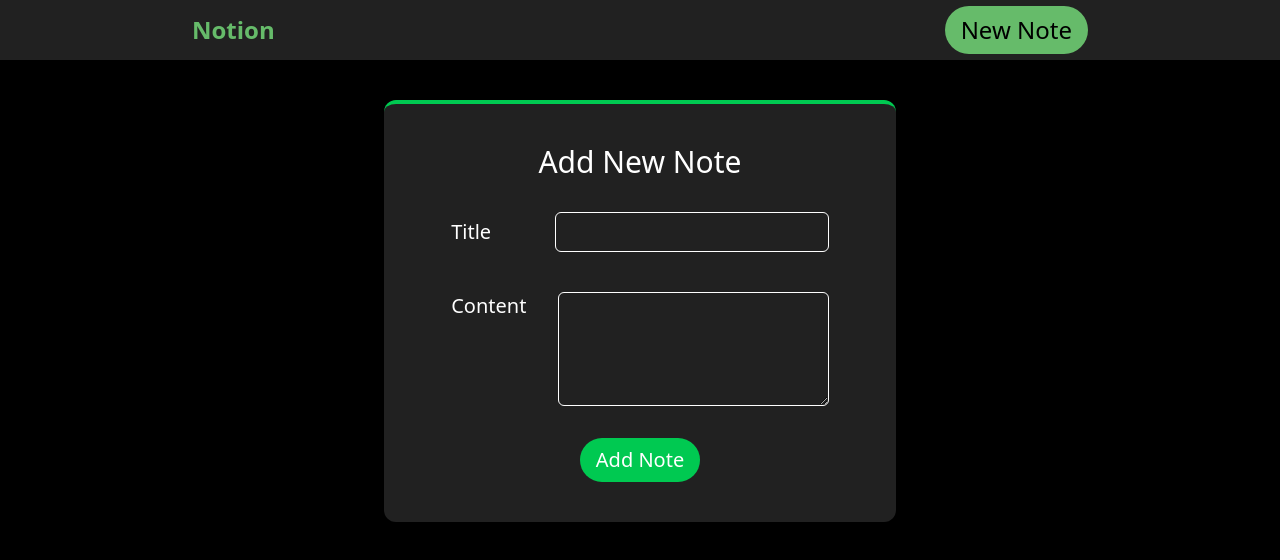
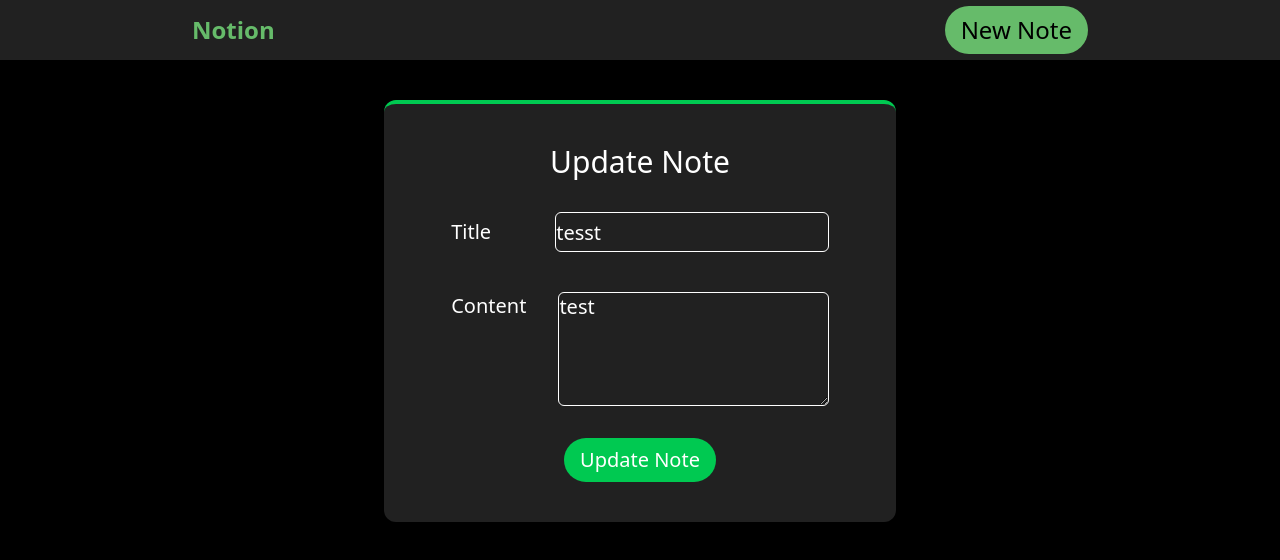
Before and after one commit to Huywb/NotionApp, a React (Vite) app in the folder frontend/vite/: page /notes/1 in a window 1280 px wide. Shown: the top 560 px of the page. Built offline with nearby package versions, Linux system fonts and the light colour scheme.

Commit message:
NoteDetail Page Update

```diff
--- a/frontend/vite/src/App.tsx
+++ b/frontend/vite/src/App.tsx
@@ -2,10 +2,7 @@ import { Routes, Route } from 'react-router-dom'
 import HomePage from './pages/HomePage'
 import CreatePage from './pages/CreatePage'
 import NoteDetailPage from './pages/NoteDetailPage'
-import toast from 'react-hot-toast'
 import Header from './components/Header'
-import ListCard from './components/ListCard'
-import Pagition from './components/Pagition'
 const App = () => {
   return (
     <div className='w-full bg-black text-white min-h-screen '>
--- a/frontend/vite/src/pages/NoteDetailPage.tsx
+++ b/frontend/vite/src/pages/NoteDetailPage.tsx
@@ -1,11 +1,16 @@
 import React, { useState } from 'react'
 import { useParams } from 'react-router-dom'
 
+
+
 const NoteDetailPage = () => {
   const params = useParams()
+  console.log(params.id)
+  const title = 'tesst'
+  const content = 'test'
   const [info,setInfo] = useState({
-    title: '',
-    content: ''
+    title: title || '',
+    content: content || ''
   })
 
   const handleSubmit = () => {
@@ -23,19 +28,19 @@ const NoteDetailPage = () => {
   return (
     <div className='px-[10%]  mt-10 h-full flex items-center justify-center'>
         <div className='border-t-green-500 border-t-4 rounded-xl bg-[#212121]  w-[50%] flex flex-col gap-4 items-center py-10'>
-          <h1 className='text-3xl'>Add New Note</h1>
+          <h1 className='text-3xl'>Update Note</h1>
           <div className='flex flex-col w-[80%] text-xl p-4 gap-10 justify-end '>
             <div className='flex  w-full gap-16 items-center   '>
               <label htmlFor="note-title">Title </label>
-              <input name='title' onChange={(e)=>handleChange(e)} className='border rounded-md h-10 w-[80%]' type="text" id="note-title" />
+              <input name='title' value={info.title} onChange={(e)=>handleChange(e)} className='border rounded-md h-10 w-[80%]' type="text" id="note-title" />
             </div>
             <div className='flex w-full gap-8 '>
               <label htmlFor="note-content">Content </label>
-              <textarea name='content' onChange={(e)=>handleChange(e)} rows={4} className='border rounded-md w-[80%]' id="note-content"></textarea>
+              <textarea name='content' value={info.content} onChange={(e)=>handleChange(e)} rows={4} className='border rounded-md w-[80%]' id="note-content"></textarea>
             </div>
           </div>
 
-          <button onClick={handleSubmit} className='bg-green-500 px-4 py-2 rounded-full text-xl cursor-pointer'>Add Note</button>
+          <button onClick={handleSubmit} className='bg-green-500 px-4 py-2 rounded-full text-xl cursor-pointer'>Update Note</button>
         </div>
     </div>
   )
```
